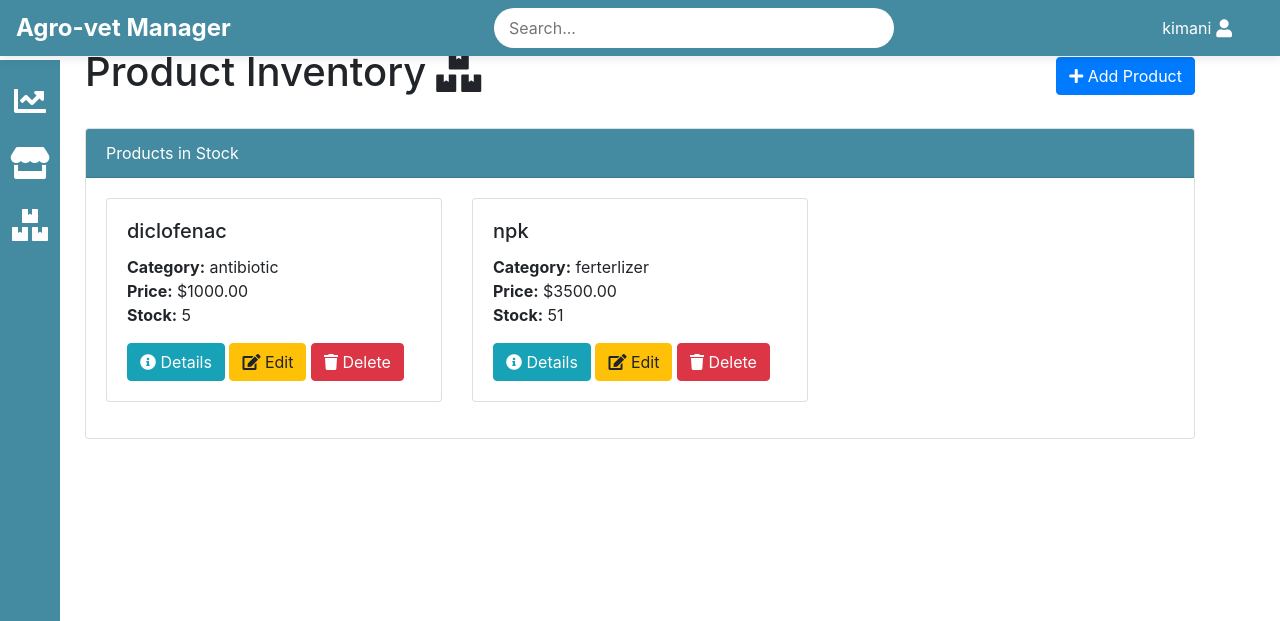
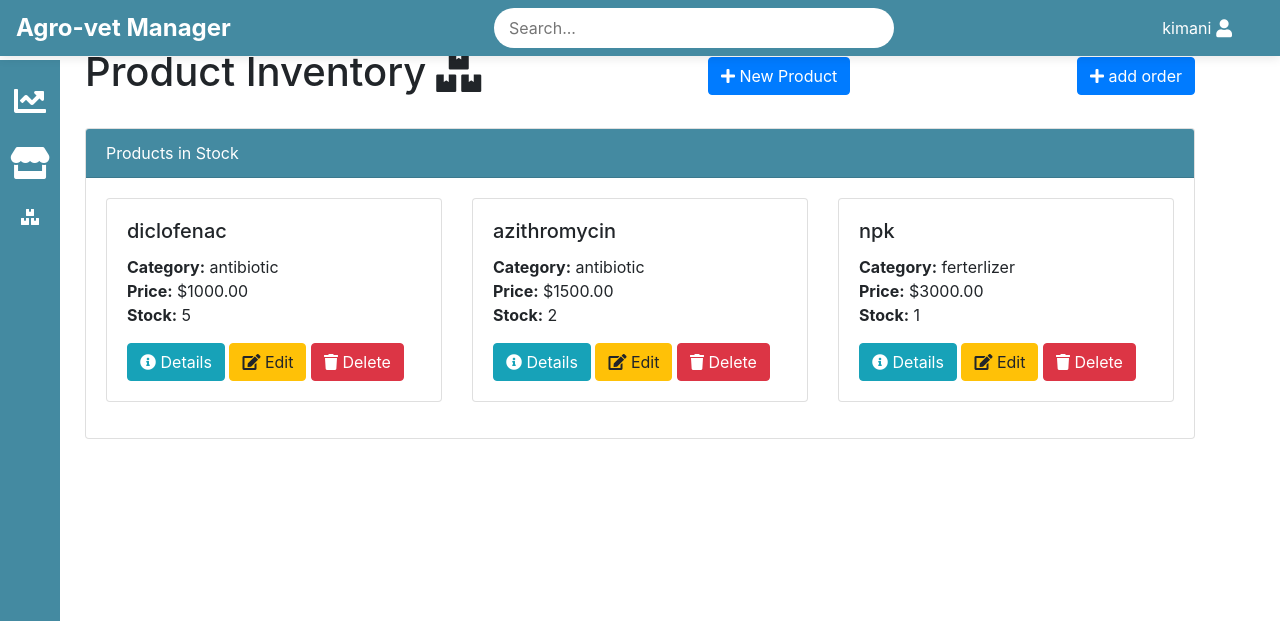
Before and after one commit to kim-money/Vet-manager, a Django app: page /inventory/ in a window 1280 px wide. Shown: the top 621 px of the page. Run offline with Django 5.2, Linux system fonts and the light colour scheme; a user stored in the database is signed in; data comes from the database, SQL or seed files in the repository; some libraries are stand-ins or nearby versions.

Commit message:
the ordering in inventory

```diff
--- a/inventory/models.py
+++ b/inventory/models.py
@@ -1,6 +1,4 @@
-from django.db import models
 # inventory/models.py
-
 from django.db import models
 
 class Category(models.Model):
@@ -10,18 +8,26 @@
         return self.name
 
 class Product(models.Model):
-    name = models.CharField(max_length=200)
-    category = models.ForeignKey(Category, on_delete=models.CASCADE)
+    name = models.CharField(max_length=255)
+    category = models.ForeignKey('Category', on_delete=models.CASCADE)
     price = models.DecimalField(max_digits=10, decimal_places=2)
-    stock = models.IntegerField()
+    stock = models.PositiveIntegerField()
 
     def __str__(self):
         return self.name
 
 class Order(models.Model):
-    product = models.ForeignKey(Product, on_delete=models.CASCADE)
-    quantity = models.IntegerField()
-    order_date = models.DateTimeField(auto_now_add=True)
+    created_at = models.DateTimeField(auto_now_add=True)
+    total_amount = models.DecimalField(max_digits=10, decimal_places=2, default=0.00)
 
     def __str__(self):
-        return f"Order of {self.quantity} {self.product.name}(s)"
+        return f"Order {self.id}"
+
+class OrderItem(models.Model):
+    order = models.ForeignKey(Order, related_name='items', on_delete=models.CASCADE)
+    product = models.ForeignKey(Product, on_delete=models.CASCADE)
+    quantity = models.PositiveIntegerField()
+    buying_price = models.DecimalField(max_digits=10, decimal_places=2)
+
+    def subtotal(self):
+        return self.quantity * self.buying_price
--- a/inventory/templates/inventory/product_list.html
+++ b/inventory/templates/inventory/product_list.html
@@ -10,7 +10,10 @@
             </span>
         </h1>
         <a href="{% url 'add_product' %}" class="btn btn-primary">
-            <i class="fas fa-plus"></i> Add Product
+            <i class="fas fa-plus"></i> New Product
+        </a>
+        <a href="{% url 'add_order' %}" class="btn btn-primary">
+            <i class="fas fa-plus"></i> add order
         </a>
     </div>
 </div>
--- a/inventory/urls.py
+++ b/inventory/urls.py
@@ -9,6 +9,8 @@
     path('product/<int:product_id>/edit/', views.edit_product, name='edit_product'),
     path('product/<int:product_id>/delete/', views.delete_product, name='delete_product'),
     path('product/<int:product_id>/', views.product_detail, name='product_detail'),
-    path('add_order/<int:product_id>/', views.add_order, name='add_order'),
     path('remove_order/<int:order_id>/', views.remove_order, name='remove_order'),
+    path('order/new/', views.create_order, name='add_order'),
+    path('order/search/products/', views.search_products, name='search_products')
+
 ]
--- a/inventory/views.py
+++ b/inventory/views.py
@@ -1,11 +1,16 @@
 # inventory/views.py
 
 from django.shortcuts import render, redirect, get_object_or_404
-from .models import Product, Order, Category
-from .forms import ProductForm
+from django.contrib.auth.decorators import login_required
+from .models import Product, Order, Category, Product, Order, OrderItem
+from .forms import ProductForm, OrderForm, OrderItemForm
 from django.db.models import Q
+from django.forms import formset_factory
 from django.contrib import messages
+from django.http import JsonResponse
+import json
 
+@login_required(login_url='/authlogin/login/')
 def product_list(request):
     query = request.GET.get('search', '')
     category_id = request.GET.get('category', None)
@@ -20,6 +25,7 @@
     categories = Category.objects.all()
     return render(request, 'inventory/product_list.html', {'products': products, 'categories': categories})
 
+@login_required(login_url='/authlogin/login/')
 def add_product(request):
     if request.method == 'POST':
         form = ProductForm(request.POST)
@@ -41,6 +47,7 @@
         form = ProductForm()
     return render(request, 'inventory/add_product.html', {'form': form})
 
+@login_required(login_url='/authlogin/login/')
 def edit_product(request, product_id):
     product = get_object_or_404(Product, pk=product_id)
     if request.method == 'POST':
@@ -63,23 +70,7 @@
     product = get_object_or_404(Product, pk=product_id)
     return render(request, 'inventory/product_detail.html', {'product': product})
 
-def add_order(request, product_id):
-    product = get_object_or_404(Product, pk=product_id)
-    if request.method == 'POST':
-        quantity = int(request.POST.get('quantity', 1))
-        if quantity > product.stock:
-            messages.error(request, "Not enough stock available.")
-            return redirect('product_list')
-
-        order = Order.objects.create(product=product, quantity=quantity)
-        product.stock -= quantity
-        product.save()
-
-        messages.success(request, f'Order added for {quantity} units of {product.name}.')
-        return redirect('product_list')
-
-    return render(request, 'inventory/add_order.html', {'product': product})
-
+@login_required(login_url='/authlogin/login/')
 def remove_order(request, order_id):
     order = get_object_or_404(Order, pk=order_id)
     order.product.stock += order.quantity  # Add the stock back
@@ -88,3 +79,32 @@
 
     messages.success(request, 'Order removed successfully.')
     return redirect('product_list')
+
+@login_required(login_url='/authlogin/login/')
+def create_order(request):
+    OrderItemFormSet = formset_factory(OrderItemForm, extra=1)
+    if request.method == 'POST':
+        order_form = OrderForm(request.POST)
+        formset = OrderItemFormSet(request.POST)
+        if order_form.is_valid() and formset.is_valid():
+            order = order_form.save()
+            for form in formset:
+                order_item = form.save(commit=False)
+                order_item.order = order
+                order_item.save()
+            return redirect('product_list')
+    else:
+        order_form = OrderForm()
+        formset = OrderItemFormSet()
+
+    return render(request, 'inventory/add_order.html', {
+        'order_form': order_form,
+        'formset': formset,
+    })
+
+
+def search_products(request):
+    query = request.GET.get('q', '')
+    products = Product.objects.filter(name__icontains=query)
+    results = [{'id': product.id, 'name': product.name, 'buying_price': float(product.price), 'stock_quantity': product.stock} for product in products]
+    return JsonResponse(results, safe=False)
--- a/static/css/style.css
+++ b/static/css/style.css
@@ -309,7 +309,8 @@
     }
 
     .content {
-        margin-left: 0; /* Ensure content takes full width when sidebar is hidden */
+        margin-top: 70px; /* Adjusted based on navbar height */
+        padding: 20px;
     }
 
     .modal-content {
--- a/templates/base.html
+++ b/templates/base.html
@@ -62,7 +62,7 @@
             </li>
             <li>
                 <a href="{% url 'product_list' %}" title="products">
-                    <i class="fas fa-boxes fa-2x"></i>
+                    <i class="fas fa-boxes "></i>
                 </a>
             </li>
         </ul>
```
Also changed, not shown: authlogin/templates/dashboard.html (+8 -0 lines), inventory/forms.py (+29 -3 lines), inventory/templates/inventory/add_order.html (+36 -5 lines), db.sqlite3, inventory/migrations/0002_rename_order_date_order_created_at_and_more.py (added).
